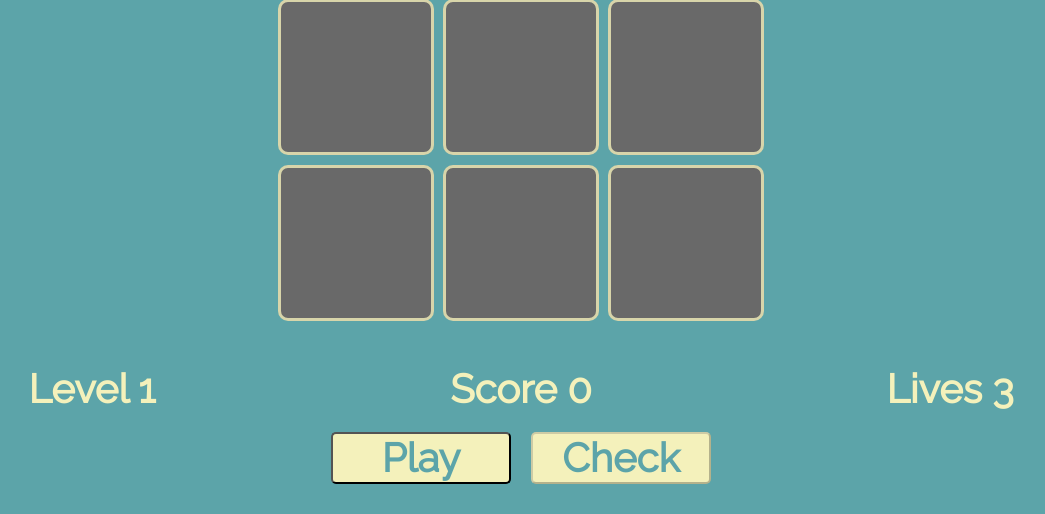
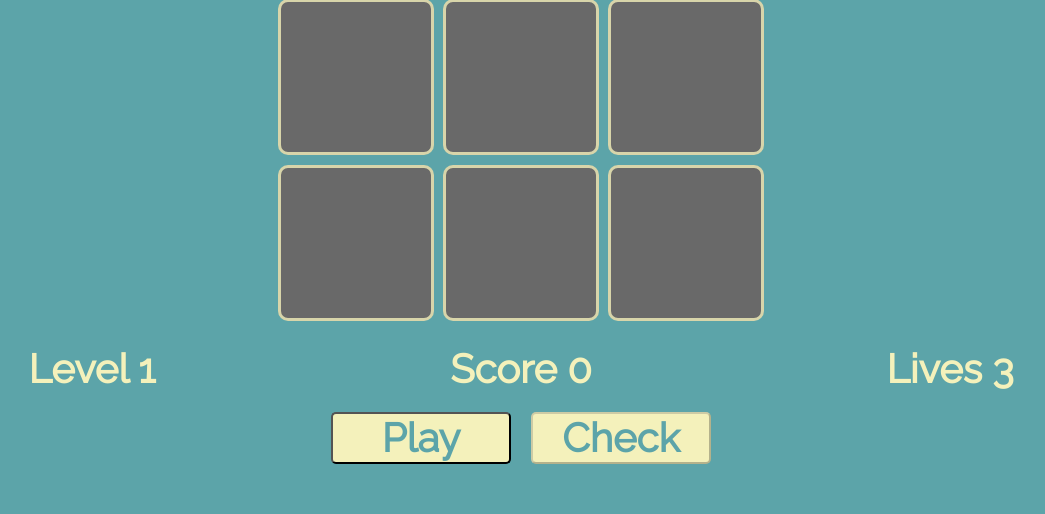
Before and after one commit to P-atrick/WDI-First-Project, a PHP site: page / in a window 1280 px wide. Shown: the part 333-847 px from the top of the page, without its empty margins (119-1164 px from the left). After the commit the page ends 797 px from the top, so only its background shows below. Run offline with PHP 8.4, Linux system fonts and the light colour scheme; some libraries are stand-ins or nearby versions.

Commit message:
reduced main and restart button margins

```diff
--- a/css/style.css
+++ b/css/style.css
@@ -75,7 +75,7 @@ main {
   display: flex;
   justify-content: center;
   margin: 0 auto;
-  margin-bottom: 40px;
+  margin-bottom: 20px;
   width: 495px;
 }
 
@@ -194,7 +194,7 @@ footer {
 .restart-button-wrapper {
   display: flex;
   justify-content: center;
-  margin-top: 30px;
+  margin-top: 20px;
 }
 
 .restart-button {
```
